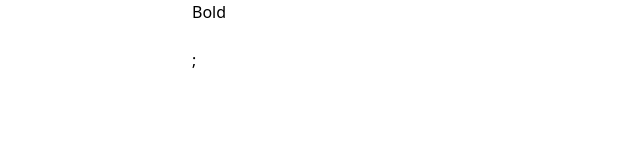
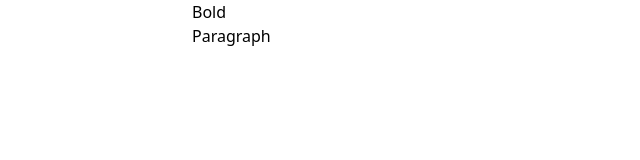
Before and after one commit to oyeyipo45/dev-forum, a Next.js app: page /admin/post/create in a window 1280 px wide. Shown: the top 160 px of the page, without its empty margins (0-640 px from the left). Built offline with nearby package versions, Linux system fonts and the light colour scheme.

Commit message:
create dropdown for rich test

```diff
--- /dev/null
+++ b/src/components/common/DropdownOptions.tsx
@@ -0,0 +1,34 @@
+import { FC, ReactNode, useState } from 'react';
+
+interface Props {
+  options: { label: string; onClick(): void }[];
+  head: ReactNode;
+}
+
+const DropdownOptions: FC<Props> = ({ head, options }): JSX.Element => {
+  const [showOptions, setShowOptions] = useState(false);
+
+  return (
+      <button className='relative'
+          onClick={() => setShowOptions(!showOptions)}
+          onBlur={() => setShowOptions(false)}>
+
+      {head}
+      {showOptions && (
+        <div className='min-w-max absolute top-full mt-4 right-2 z-10 border-2 border-primary-dark dark:border-primary rounded text-left bg-primary dark:bg-primary-dark'>
+          <ul className='p-3 space-y-3'>
+            {options.map(({ label, onClick }, index) => {
+              return (
+                <li key={label + index} onClick={onClick}>
+                  {label}
+                </li>
+              );
+            })}
+          </ul>
+        </div>
+      )}
+    </button>
+  );
+};
+
+export default DropdownOptions;
--- a/src/components/editor/index.tsx
+++ b/src/components/editor/index.tsx
@@ -1,22 +1,29 @@
 import { FC } from 'react';
 import { useEditor, EditorContent } from '@tiptap/react';
 import StarterKit from '@tiptap/starter-kit';
+import ToolBar from './toolBar/toolBar';
 
 interface Props {}
 
 const Editor: FC<Props> = (props): JSX.Element => {
+  const editor = useEditor({ extensions: [StarterKit] });
 
-    const editor = useEditor({ extensions: [StarterKit] });
+  return (
+    <div className=''>
+      <button
+        onClick={() => {
+          if (!editor) return;
+          editor.chain().focus().toggleBold().run();
+        }}
+      >
+        Bold
+      </button>
 
-    return (
-        <div className=''>
-            <button onClick={() => {
-                if (!editor) return
-                editor?.chain().toggleBold().run();
-            }}>Bold</button>
-        <EditorContent editor={editor} />;
-      </div>
-    );
+      <ToolBar editor={editor} />
+
+      <EditorContent editor={editor} />
+    </div>
+  );
 };
 
 export default Editor;
--- /dev/null
+++ b/src/components/editor/toolBar/toolBar.tsx
@@ -0,0 +1,26 @@
+import DropdownOptions from '@/components/common/DropdownOptions';
+import { Editor } from '@tiptap/react';
+import { FC } from 'react';
+
+interface Props {
+  editor: Editor | null;
+}
+
+const ToolBar: FC<Props> = ({ editor }): JSX.Element | null => {
+  if (!editor) return null;
+  return (
+    <div>
+      <DropdownOptions
+        options={[
+          { label: 'Heading 1', onClick: () => {} },
+          { label: 'Paragraph 1', onClick: () => {} },
+          { label: 'Paragraph 2', onClick: () => {} },
+          { label: 'Paragraph 3', onClick: () => {} },
+        ]}
+        head={<>Paragraph</>}
+      />
+    </div>
+  );
+};
+
+export default ToolBar;
```
